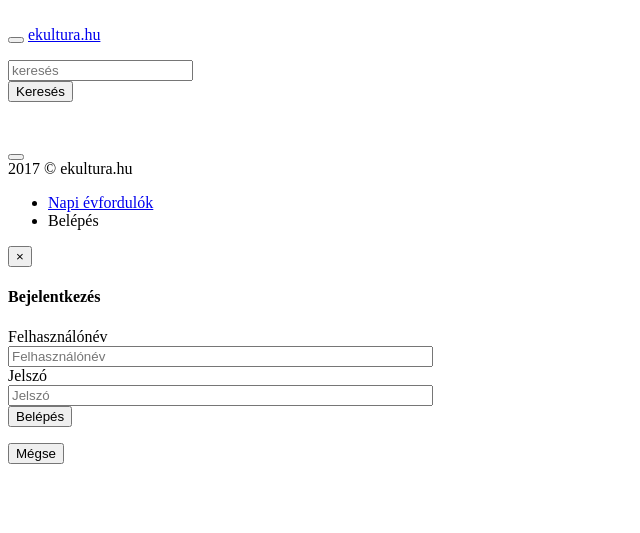
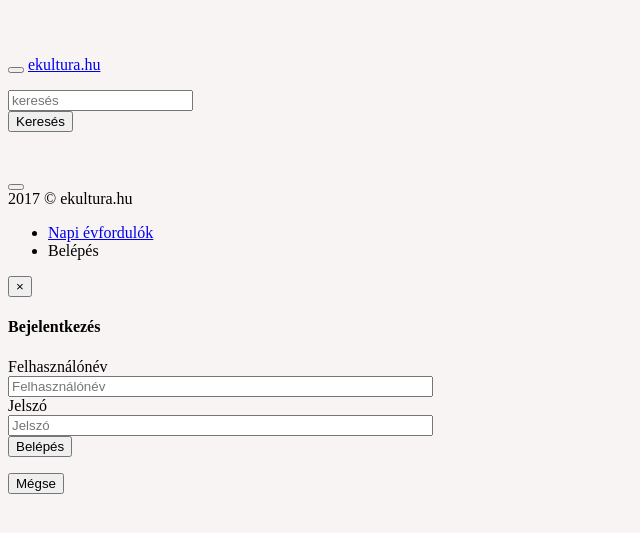
Before and after one commit to szdominik/ekulturahu, a CodeIgniter app: page /database/ in a window 1280 px wide. Shown: the top 533 px of the page, without its empty margins (0-640 px from the left). Run offline with CodeIgniter, Linux system fonts and the light colour scheme; data that the repository does not hold is empty; some libraries are stand-ins or nearby versions.

Commit message:
style(css): replace custom css file & add proper import

```diff
--- a/application/views/templates/footer.php
+++ b/application/views/templates/footer.php
@@ -1,5 +1,6 @@
+</div> <!-- container-fluid -->
 
-<footer class="navbar navbar-default navbar-fixed-bottom">
+<footer class="navbar navbar-default">
 	<div class="container-fluid">
 		<div class="navbar-header">
 			<button type="button" class="navbar-toggle collapsed" data-toggle="collapse" data-target="#navbar-collapse-2">
@@ -91,8 +92,6 @@
 	</div>
 </div>
 
-</div> <!-- container-fluid -->
-
 <script>
 	$('#search-field').autocomplete({
 		delay: 1000,
--- a/application/views/templates/header.php
+++ b/application/views/templates/header.php
@@ -8,7 +8,7 @@
 	<meta name="description" content="Online kulturális magazin - könyvek, filmek, zenék, színház.">
 	<meta name="keywords" content="ekultura, könyv, film, zene, koncert, színház, hallgatnivaló, olvasnivaló, látnivaló, beszámoló, interjú, ajánló, életrajz, hír">
 	<link type="text/css" href="<?php echo base_url('assets/bootstrap/css/bootstrap-cosmo.css');?>" rel="stylesheet">
-	<link type="text/css" href="<?php echo base_url('assets/style.css');?>" rel="stylesheet">
+	<link type="text/css" href="<?php echo base_url('css/style.css');?>" rel="stylesheet">
 	<script type="text/javascript" src="<?php echo base_url('assets/jquery.js');?>"></script>
 	<script type="text/javascript" src="https://code.jquery.com/ui/1.11.4/jquery-ui.min.js"></script>
 	<script type="text/javascript" src="<?php echo base_url('assets/bootstrap/js/bootstrap.min.js');?>"></script>
--- a/application/views/style.css
+++ b/css/style.css
@@ -1,7 +1,10 @@
 body {
 	background-color: #f8f4f3;
 	padding-top: 30px;
-	padding-bottom: 70px;
+}
+
+footer .navbar {
+	margin-bottom: 0;
 }
 
 p {
@@ -16,7 +19,6 @@ p {
 .img-article-main {
 	margin-right: 20px;
 	width: 250px;
-	align: left;
 }
 
 .img-article-center {
```
Lines whose indentation alone changed are shown as unchanged.
